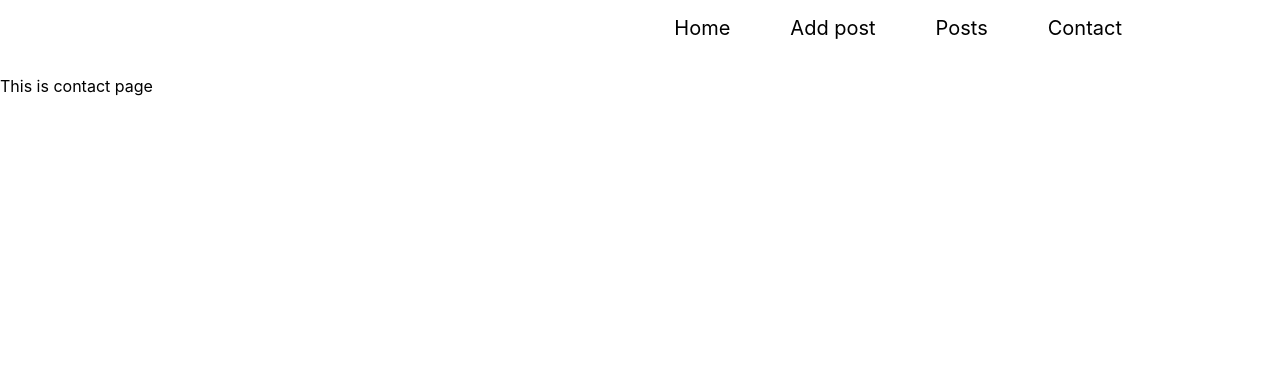
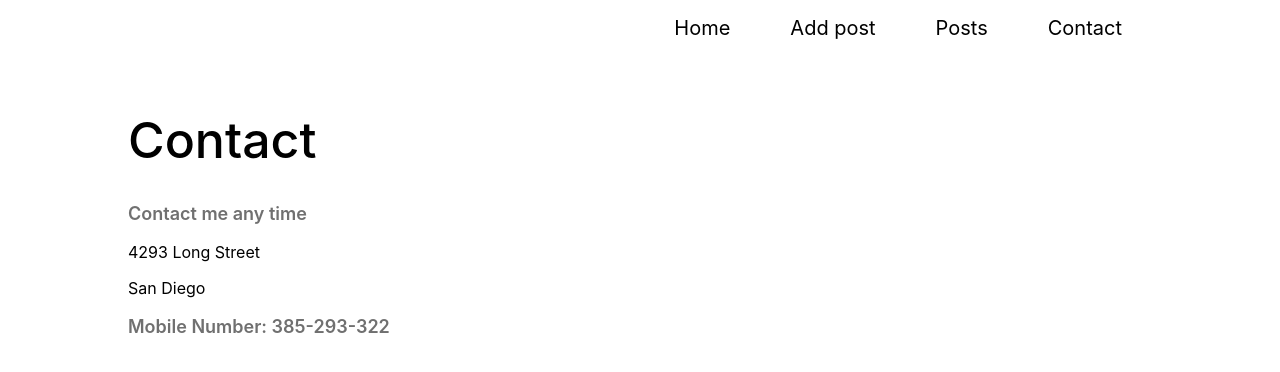
Before and after one commit to Kotwin98/BlogApp, a React (Create React App) app: page /contact in a window 1280 px wide. Shown: the top 372 px of the page. Built offline with nearby package versions, Linux system fonts and the light colour scheme.

Commit message:
Changed content of contact.js and added styles to it

```diff
--- a/src/components/contact.js
+++ b/src/components/contact.js
@@ -1,8 +1,13 @@
 import React from 'react';
+import '../styles/contact.css';
 
 const contact = () => (
-    <div>
-        This is contact page
+    <div className="contact-container">
+        <h1 className="contact-title">Contact</h1>
+        <p className="contact-par1">Contact me any time</p>
+        <p>4293 Long Street</p>
+        <p>San Diego</p>
+        <p className="contact-par1">Mobile Number: 385-293-322</p>
     </div>
 );
 
--- /dev/null
+++ b/src/styles/contact.css
@@ -0,0 +1,15 @@
+.contact-container {
+    width: 80%;
+    margin: 0 auto;
+}
+
+.contact-title {
+    font-size: 50px;
+    font-weight: 500;
+}
+
+.contact-par1 {
+    font-weight: 600;
+    font-size: 18px;
+    color: rgb(112, 112, 112);
+}
```
